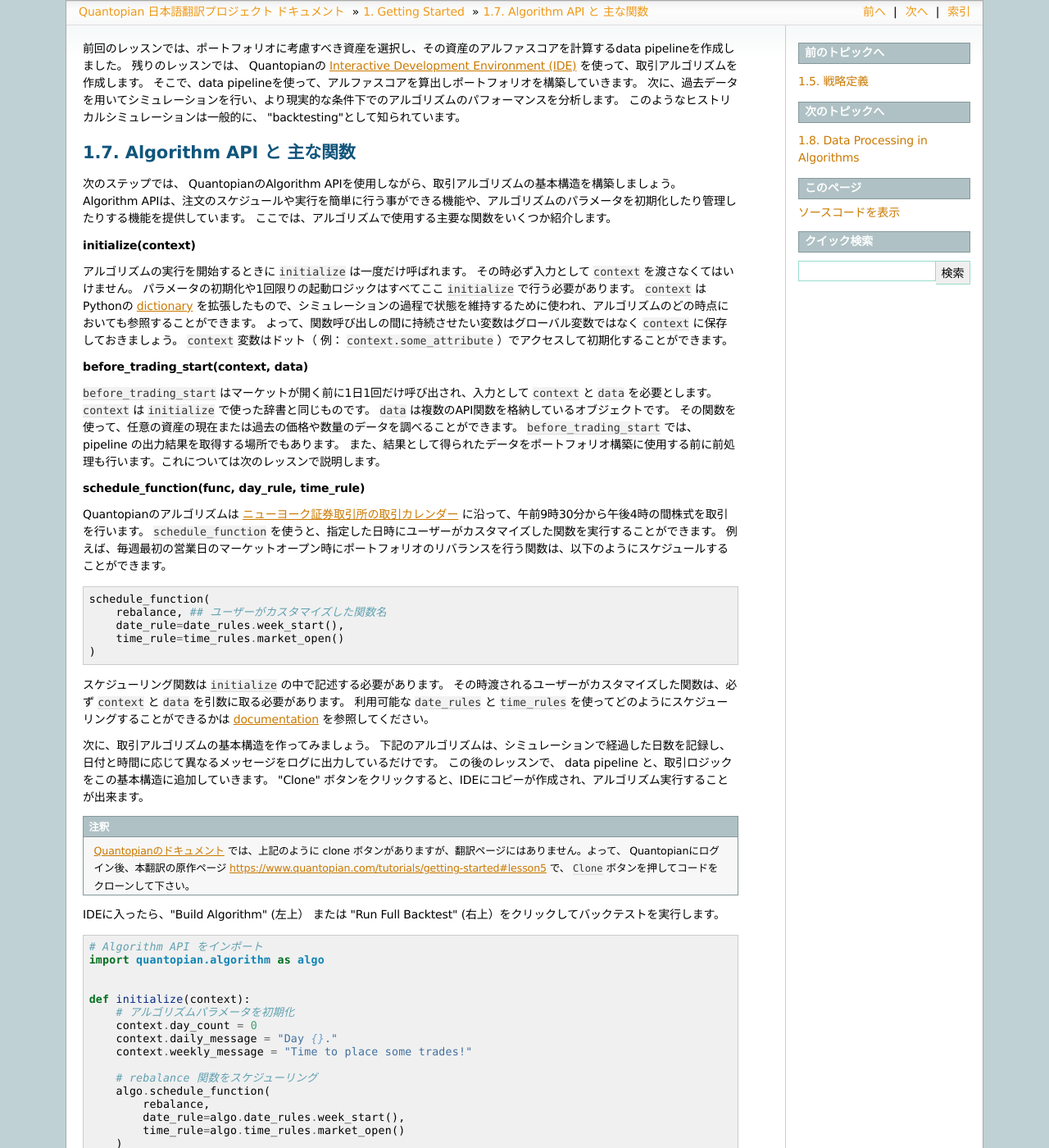
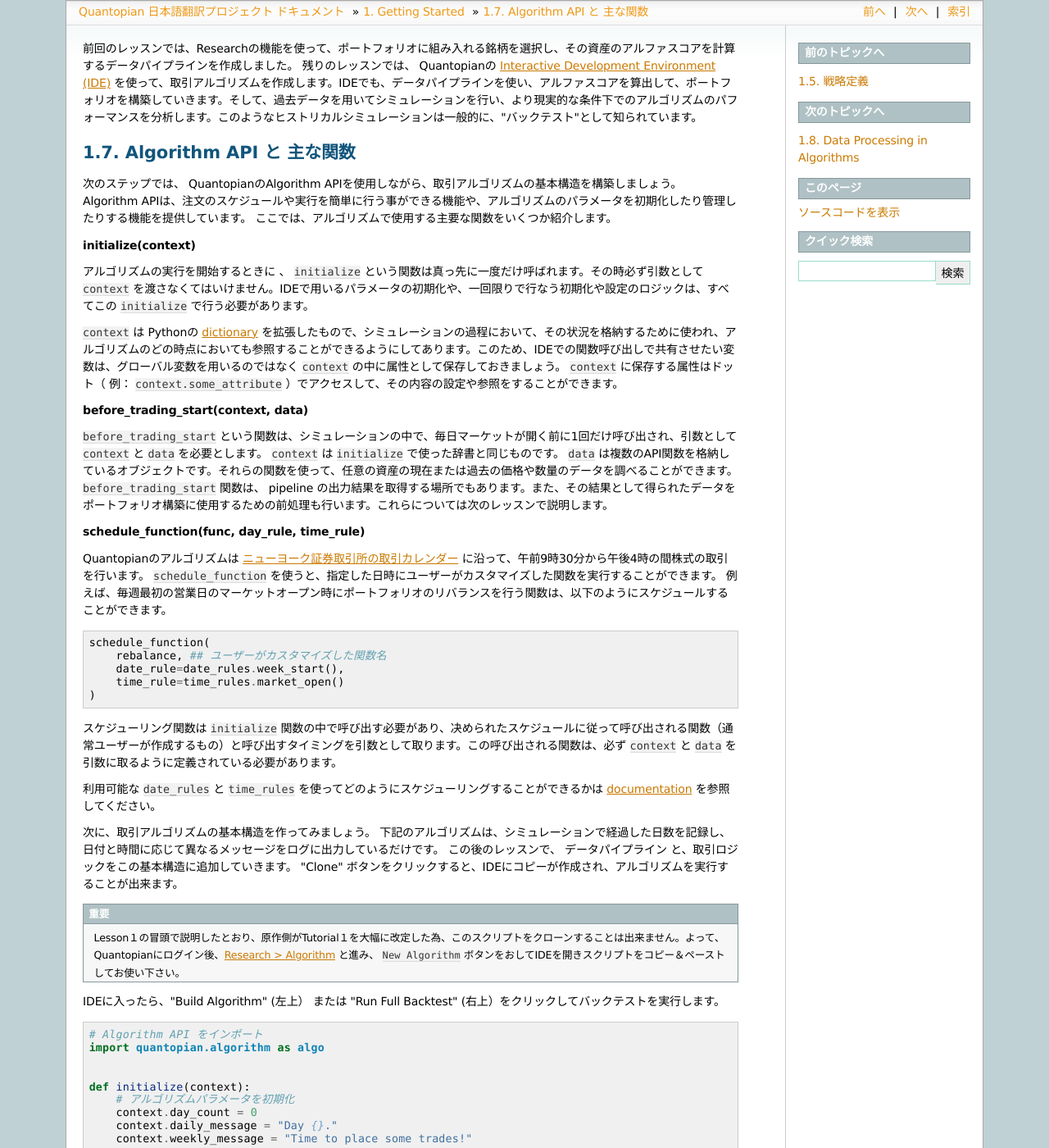
Before and after one commit to tokyoquantopian/quantopian-doc-ja, a Sphinx documentation site: the page built from source/tutorial/1_getting_started_lesson5.rst, in a window 1280 px wide and 1400 px high. Shown: the whole window at 82% size. Built offline with Sphinx 7.4.7, drawn with Linux system fonts in a browser that asks for light colours.

Commit message:
日本語警察レビューをマージ

```diff
--- a/source/tutorial/1_getting_started_lesson1.rst
+++ b/source/tutorial/1_getting_started_lesson1.rst
@@ -1,5 +1,5 @@
 
-.. note::
+.. important::
 
     2020/06/07 更新。
     本翻訳は、２０２０年５月以前に公開されていた **旧Tutorial１ Getting Started** です。翻訳作業中に原作が大きく更新され、この翻訳は原作側には存在しません。しかしながら、記載されている内容やスクリプトは現在も使用可能ですので、日本語翻訳サイトには引き続き掲載します。
--- a/source/tutorial/1_getting_started_lesson3.rst
+++ b/source/tutorial/1_getting_started_lesson3.rst
@@ -5,9 +5,8 @@
 
    このTutorialで使用している PsychSignal Trader Mood データは２０２０年５月で更新終了しました。ご注意下さい。データに関する詳しい情報は `PsychSignal Trader Mood (DEPRECATED) <https://www.quantopian.com/docs/data-reference/psychsignal#psychsignal-data-reference>`__ を参照して下さい。
 
-Pipeline APIは、横断的に資産データ分析を行うための強力なツールです。
-複数のデータをにたいして一連の演算を行い、一度に大量の資産を分析します。
-いくつかの一般的なPipeline API の用途としては、以下のようなものがあります。
+Pipeline APIは、横断的に資産データ分析を行うための強力なツールです。これにより、複数のデータに対して一連の演算を行い、一度に大量の資産を分析することができます。
+一般的なPipeline API の用途として、以下のようなものがあります。
 
 - フィルタリングルールに基づいた資産の選択
 - スコアリング関数に基づく資産のランク付け
--- a/source/tutorial/1_getting_started_lesson5.rst
+++ b/source/tutorial/1_getting_started_lesson5.rst
@@ -1,8 +1,6 @@
-前回のレッスンでは、ポートフォリオに考慮すべき資産を選択し、その資産のアルファスコアを計算するdata pipelineを作成しました。
-残りのレッスンでは、 Quantopianの `Interactive Development Environment (IDE) <https://www.quantopian.com/algorithms>`__ を使って、取引アルゴリズムを作成します。
-そこで、data pipelineを使って、アルファスコアを算出しポートフォリオを構築していきます。
-次に、過去データを用いてシミュレーションを行い、より現実的な条件下でのアルゴリズムのパフォーマンスを分析します。
-このようなヒストリカルシミュレーションは一般的に、 "backtesting"として知られています。
+前回のレッスンでは、Researchの機能を使って、ポートフォリオに組み入れる銘柄を選択し、その資産のアルファスコアを計算するデータパイプラインを作成しました。
+残りのレッスンでは、 Quantopianの `Interactive Development Environment (IDE) <https://www.quantopian.com/algorithms>`__ を使って、取引アルゴリズムを作成します。IDEでも、データパイプラインを使い、アルファスコアを算出して、ポートフォリオを構築していきます。そして、過去データを用いてシミュレーションを行い、より現実的な条件下でのアルゴリズムのパフォーマンスを分析します。このようなヒストリカルシミュレーションは一般的に、"バックテスト"として知られています。
+
 
 
 Algorithm API と 主な関数
@@ -15,27 +13,20 @@
 
 **initialize(context)**
 
-アルゴリズムの実行を開始するときに ``initialize`` は一度だけ呼ばれます。
-その時必ず入力として ``context`` を渡さなくてはいけません。
-パラメータの初期化や1回限りの起動ロジックはすべてここ ``initialize`` で行う必要があります。
-``context`` は Pythonの `dictionary <https://docs.python.org/2/tutorial/datastructures.html#dictionaries>`__ を拡張したもので、シミュレーションの過程で状態を維持するために使われ、アルゴリズムのどの時点においても参照することができます。
-よって、関数呼び出しの間に持続させたい変数はグローバル変数ではなく ``context`` に保存しておきましょう。
-``context`` 変数はドット（ 例： ``context.some_attribute`` ）でアクセスして初期化することができます。
+アルゴリズムの実行を開始するときに 、 ``initialize`` という関数は真っ先に一度だけ呼ばれます。その時必ず引数として ``context`` を渡さなくてはいけません。IDEで用いるパラメータの初期化や、一回限りで行なう初期化や設定のロジックは、すべてこの ``initialize`` で行う必要があります。
+
+``context`` は Pythonの `dictionary <https://docs.python.org/2/tutorial/datastructures.html#dictionaries>`__ を拡張したもので、シミュレーションの過程において、その状況を格納するために使われ、アルゴリズムのどの時点においても参照することができるようにしてあります。このため、IDEでの関数呼び出しで共有させたい変数は、グローバル変数を用いるのではなく ``context`` の中に属性として保存しておきましょう。 ``context`` に保存する属性はドット（ 例： ``context.some_attribute`` ）でアクセスして、その内容の設定や参照をすることができます。
 
 
 **before_trading_start(context, data)**
 
-``before_trading_start`` はマーケットが開く前に1日1回だけ呼び出され、入力として ``context`` と ``data`` を必要とします。
-``context`` は ``initialize`` で使った辞書と同じものです。
-``data`` は複数のAPI関数を格納しているオブジェクトです。
-その関数を使って、任意の資産の現在または過去の価格や数量のデータを調べることができます。
-``before_trading_start`` では、 pipeline の出力結果を取得する場所でもあります。
-また、結果として得られたデータをポートフォリオ構築に使用する前に前処理も行います。これについては次のレッスンで説明します。
+``before_trading_start`` という関数は、シミュレーションの中で、毎日マーケットが開く前に1回だけ呼び出され、引数として ``context`` と ``data`` を必要とします。 ``context`` は ``initialize`` で使った辞書と同じものです。 ``data`` は複数のAPI関数を格納しているオブジェクトです。それらの関数を使って、任意の資産の現在または過去の価格や数量のデータを調べることができます。
+``before_trading_start`` 関数は、 pipeline の出力結果を取得する場所でもあります。また、その結果として得られたデータをポートフォリオ構築に使用するための前処理も行います。これらについては次のレッスンで説明します。
 
 
 **schedule_function(func, day_rule, time_rule)**
 
-Quantopianのアルゴリズムは `ニューヨーク証券取引所の取引カレンダー <https://www.nyse.com/markets/hours-calendars>`__ に沿って、午前9時30分から午後4時の間株式を取引を行います。
+Quantopianのアルゴリズムは `ニューヨーク証券取引所の取引カレンダー <https://www.nyse.com/markets/hours-calendars>`__ に沿って、午前9時30分から午後4時の間株式の取引を行います。
 ``schedule_function`` を使うと、指定した日時にユーザーがカスタマイズした関数を実行することができます。
 例えば、毎週最初の営業日のマーケットオープン時にポートフォリオのリバランスを行う関数は、以下のようにスケジュールすることができます。
 
@@ -47,18 +38,18 @@
         time_rule=time_rules.market_open()
     )
 
-スケジューリング関数は ``initialize`` の中で記述する必要があります。
-その時渡されるユーザーがカスタマイズした関数は、必ず ``context`` と ``data`` を引数に取る必要があります。
+スケジューリング関数は ``initialize`` 関数の中で呼び出す必要があり、决められたスケジュールに従って呼び出される関数（通常ユーザーが作成するもの）と呼び出すタイミングを引数として取ります。この呼び出される関数は、必ず ``context`` と ``data`` を引数に取るように定義されている必要があります。
+
 利用可能な ``date_rules`` と ``time_rules`` を使ってどのようにスケジューリングすることができるかは `documentation <https://www.quantopian.com/docs/api-reference/algorithm-api-reference#quantopian.algorithm.schedule_function>`__ を参照してください。
 
 次に、取引アルゴリズムの基本構造を作ってみましょう。
 下記のアルゴリズムは、シミュレーションで経過した日数を記録し、日付と時間に応じて異なるメッセージをログに出力しているだけです。
-この後のレッスンで、 data pipeline と、取引ロジックをこの基本構造に追加していきます。
-"Clone" ボタンをクリックすると、IDEにコピーが作成され、アルゴリズム実行することが出来ます。
+この後のレッスンで、 データパイプライン と、取引ロジックをこの基本構造に追加していきます。
+"Clone" ボタンをクリックすると、IDEにコピーが作成され、アルゴリズムを実行することが出来ます。
 
-.. note::
+.. important::
 
-    `Quantopianのドキュメント <https://www.quantopian.com/tutorials/getting-started#lesson5>`__ では、上記のように clone ボタンがありますが、翻訳ページにはありません。よって、 Quantopianにログイン後、本翻訳の原作ページ `https://www.quantopian.com/tutorials/getting-started#lesson5 <https://www.quantopian.com/tutorials/getting-started#lesson5>`__ で、 ``Clone`` ボタンを押してコードをクローンして下さい。
+    Lesson１の冒頭で説明したとおり、原作側がTutorial１を大幅に改定した為、このスクリプトをクローンすることは出来ません。よって、 Quantopianにログイン後、`Research > Algorithm <https://www.quantopian.com/algorithms>`__ と進み、 ``New Algorithm`` ボタンをおしてIDEを開きスクリプトをコピー＆ペーストしてお使い下さい。
 
 IDEに入ったら、"Build Algorithm" (左上） または "Run Full Backtest" (右上）をクリックしてバックテストを実行します。
 
```
